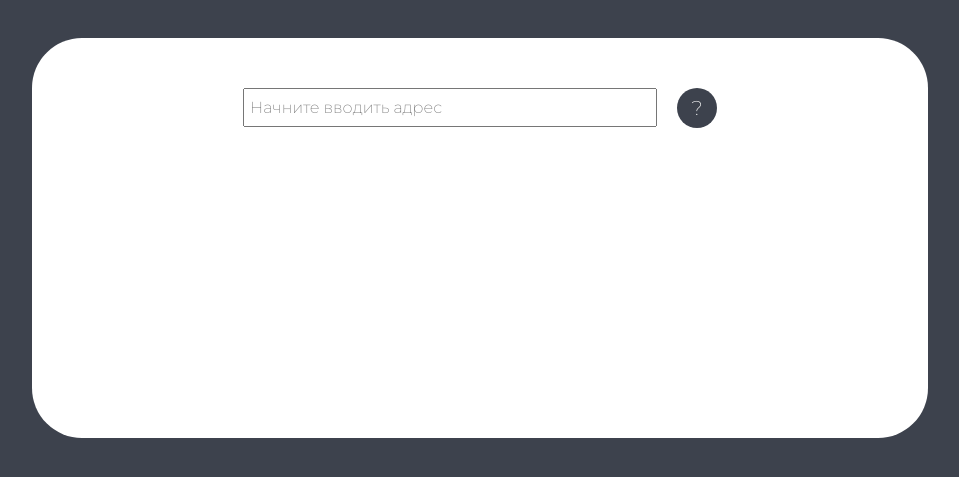
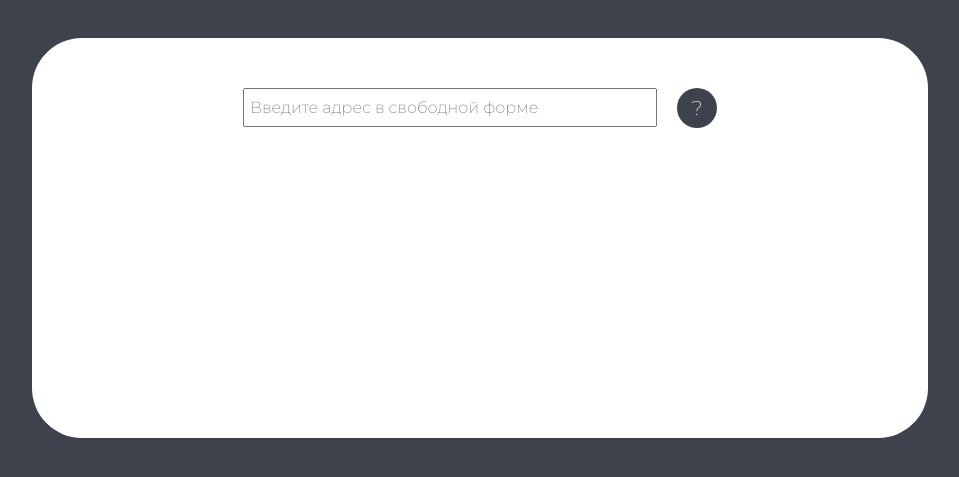
Before and after one commit to marry1822/address-hints, a plain HTML site: page index.html in a window 1280 px wide. Shown: the part 201-678 px from the top of the page, without its empty margins (160-1119 px from the left). Drawn offline with nearby package versions, Linux system fonts and the light colour scheme.

Commit message:
input placeholder is changed

```diff
--- a/index.html
+++ b/index.html
@@ -37,7 +37,7 @@
 				id="address"
 				name="address"
 				type="text"
-				placeholder="Начните вводить адрес"
+				placeholder="Введите адрес в свободной форме"
 			/>
 			<div class="searchContainer__tooltip"></div>
 			<div
```
